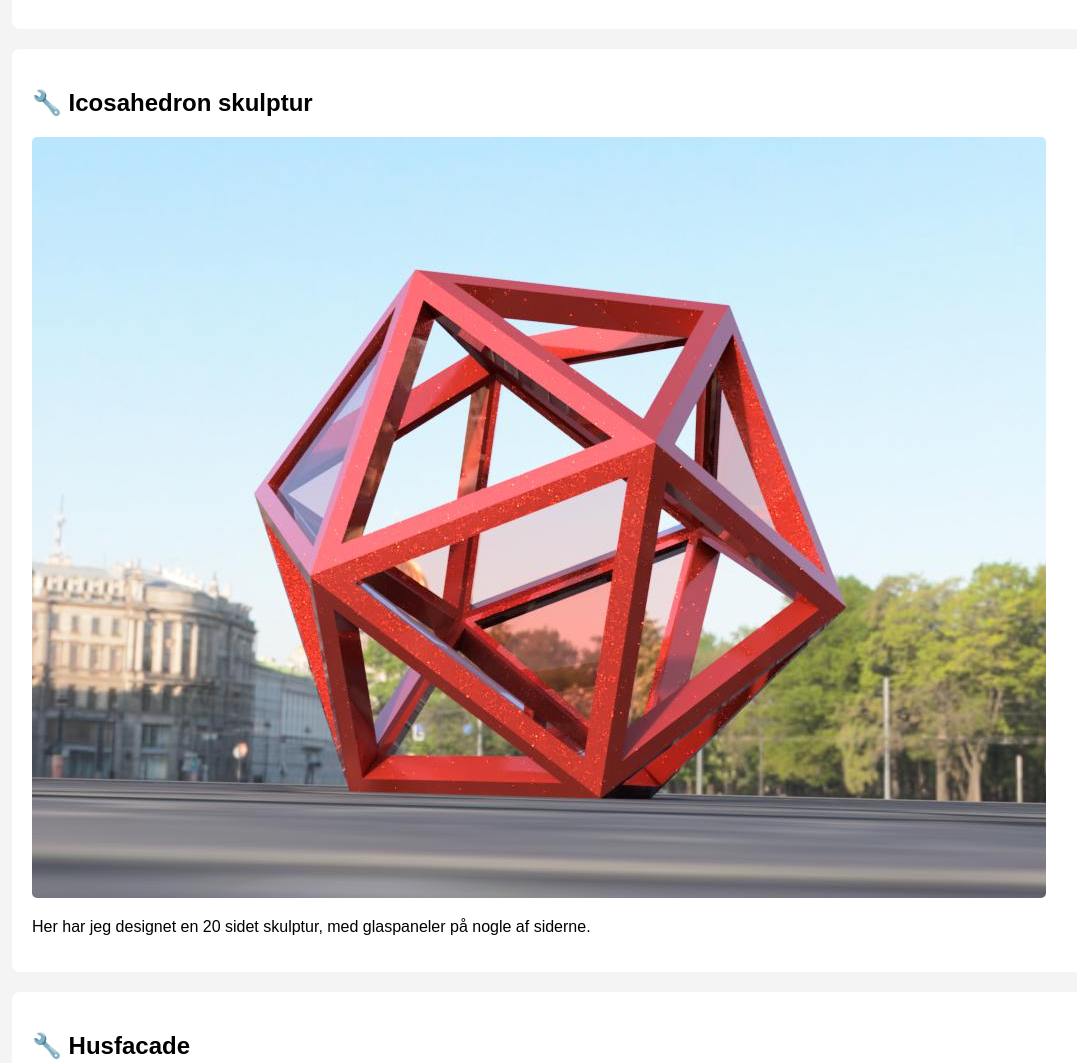
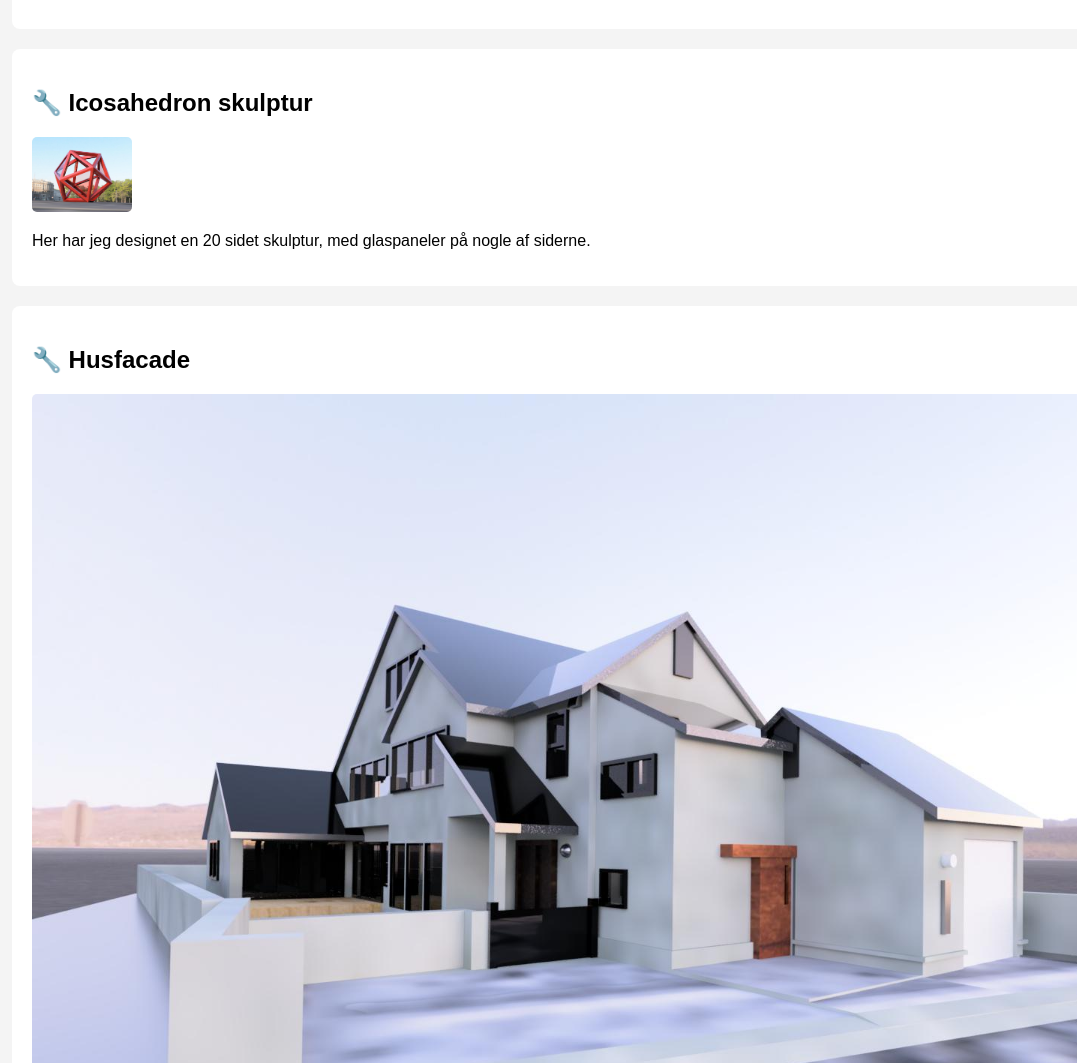
Before and after one commit to kurimm/Portfolio, a plain HTML site: page index.html in a window 1280 px wide. Shown: the part 2500-3563 px from the top of the page, without its empty margins (8-1085 px from the left). Drawn offline with Linux system fonts and the light colour scheme.

Commit message:
Update index.html

```diff
--- a/index.html
+++ b/index.html
@@ -50,7 +50,7 @@
 
 <section class="project" id="projekt4">
   <h2>🔧 Icosahedron skulptur</h2>
-  <img src="ICOSAHEDRON_skulptur6.jpg" alt="Skulptur CAD-projekt">
+  <img src="ICOSAHEDRON_skulptur6.jpg" width="100" height="100" alt="Skulptur CAD-projekt">
   <p>Her har jeg designet en 20 sidet skulptur, med glaspaneler på nogle af siderne.</p>
 </section>
 
```
